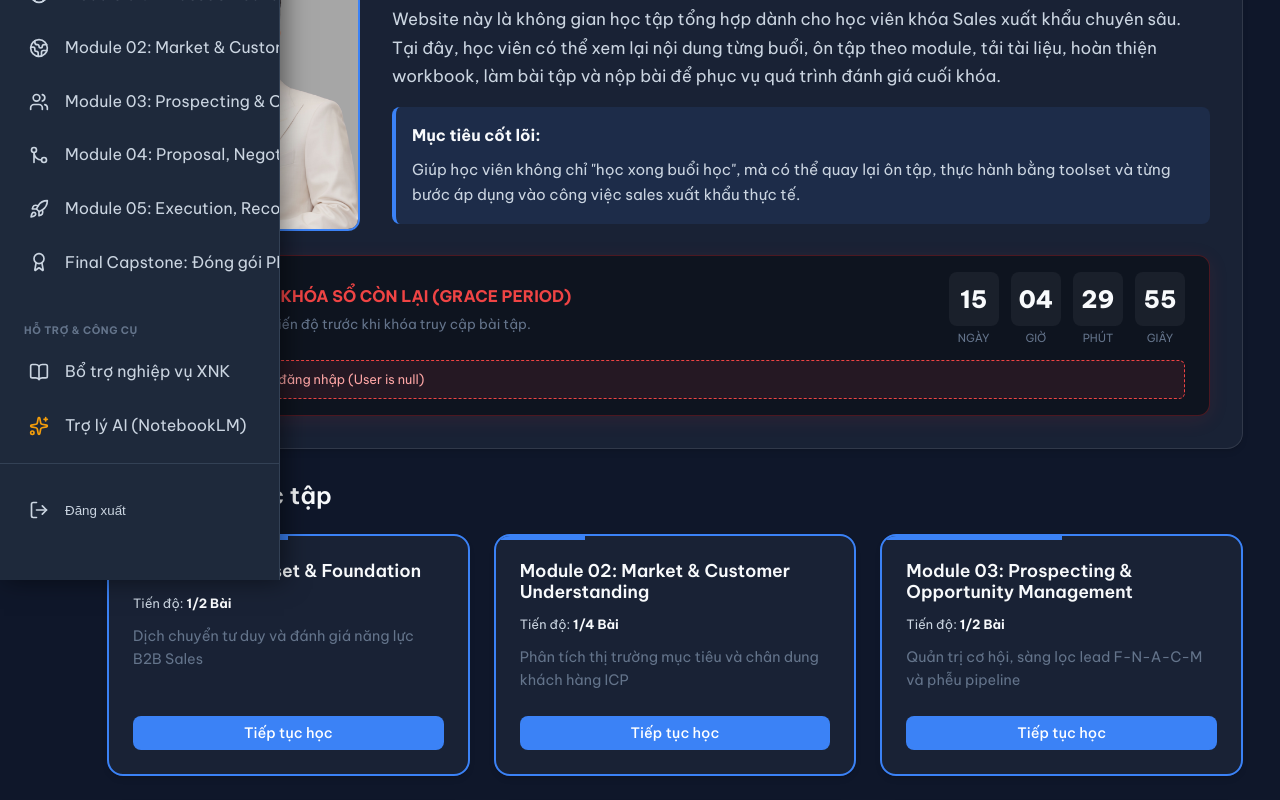
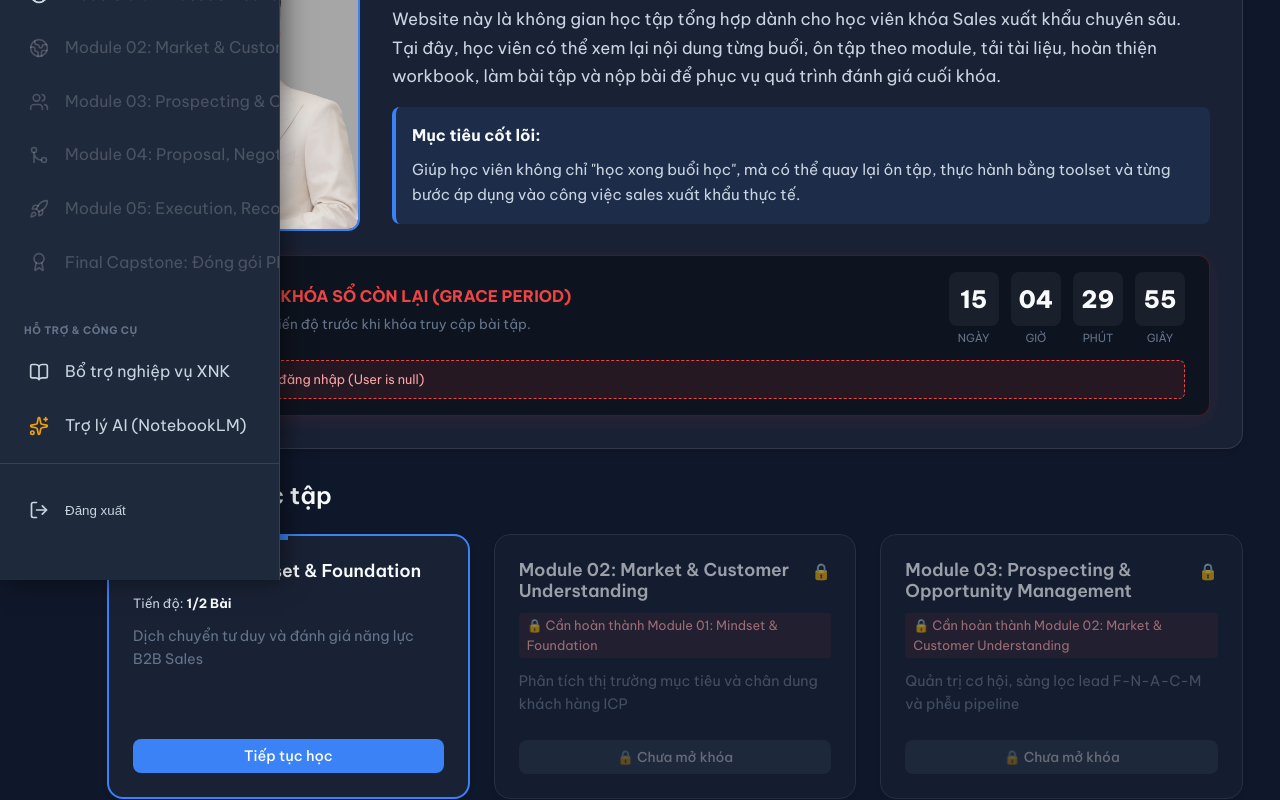
Before and after one commit to nhtrung11794/export-sales-hub, a Next.js app: page / in a window 1280 px wide. Shown: the part 220-1020 px from the top of the page. Built offline with nearby package versions, Linux system fonts and the light colour scheme; no server answers.

Commit message:
feat(gating): open all modules for students with prerequisite completion unlocking chain

```diff
--- a/src/app/(app)/page.tsx
+++ b/src/app/(app)/page.tsx
@@ -8,10 +8,12 @@ import { useModuleStore } from '@/store/useModuleStore';
 import { createClient } from '@/lib/supabase/client';
 import { Clock } from 'lucide-react';
 
+import { isModuleUnlocked, MODULE_PREREQUISITES } from '@/lib/moduleGating';
+
 export default function Dashboard() {
   const router = useRouter();
   const supabase = createClient();
-  const { getModuleData } = useModuleStore();
+  const { getModuleData, submissions } = useModuleStore();
 
   const [timeLeft, setTimeLeft] = useState<{ days: number, hours: number, mins: number, secs: number }>({ days: 0, hours: 0, mins: 0, secs: 0 });
   const [userName, setUserName] = useState<string>('Nhà xuất khẩu');
@@ -96,9 +98,14 @@ export default function Dashboard() {
     };
   }, [supabase]);
 
-  const hasData = (moduleId: import('@/store/useModuleStore').ModuleId) => {
-    const data = getModuleData(moduleId);
-    return data && Object.keys(data).length > 0;
+  const getModuleStatus = (storeId: import('@/store/useModuleStore').ModuleId) => {
+    const unlocked = isModuleUnlocked(storeId, submissions, isAdmin ? 'admin' : 'user');
+    if (!unlocked) return 'locked';
+    const sub = submissions[storeId];
+    if (sub?.is_locked || (sub?.form_data && Object.keys(sub.form_data).length > 0)) {
+      return 'completed';
+    }
+    return 'active';
   };
 
   const modules = [
@@ -108,7 +115,7 @@ export default function Dashboard() {
       name: 'Module 01: Mindset & Foundation',
       desc: 'Dịch chuyển tư duy và đánh giá năng lực B2B Sales',
       totalLessons: 2,
-      status: hasData('M01') ? 'completed' : 'active'
+      status: getModuleStatus('M01')
     },
     {
       id: 'm02',
@@ -116,7 +123,7 @@ export default function Dashboard() {
       name: 'Module 02: Market & Customer Understanding',
       desc: 'Phân tích thị trường mục tiêu và chân dung khách hàng ICP',
       totalLessons: 4,
-      status: hasData('M02') ? 'completed' : 'active'
+      status: getModuleStatus('M02')
     },
     {
       id: 'm03',
@@ -124,7 +131,7 @@ export default function Dashboard() {
       name: 'Module 03: Prospecting & Opportunity Management',
       desc: 'Quản trị cơ hội, sàng lọc lead F-N-A-C-M và phễu pipeline',
       totalLessons: 2,
-      status: hasData('M03') ? 'completed' : 'active'
+      status: getModuleStatus('M03')
     },
     {
       id: 'm04',
@@ -132,7 +139,7 @@ export default function Dashboard() {
       name: 'Module 04: Proposal, Negotiation & Safe Closing',
       desc: 'Yêu cầu P-B-T-P-C, chào giá TCO, Give-Take Bank và chốt deal',
       totalLessons: 4,
-      status: hasData('M04') ? 'completed' : 'active'
+      status: getModuleStatus('M04')
     },
     {
       id: 'm05',
@@ -140,7 +147,7 @@ export default function Dashboard() {
       name: 'Module 05: Execution, Recovery & Account Growth',
       desc: 'Internal SLA, Kanban điều phối, 5-Why CAPA và JBP tăng trưởng',
       totalLessons: 3,
-      status: hasData('M05') ? 'completed' : 'active'
+      status: getModuleStatus('M05')
     },
     {
       id: 'capstone',
@@ -148,7 +155,7 @@ export default function Dashboard() {
       name: 'Final Capstone: Đóng Gói Bộ 03 Playbook',
       desc: 'Rà soát 15 buổi M01–M05, tự phản biện deal và xuất bản 3 Playbook PDF',
       totalLessons: 1,
-      status: hasData('CAPSTONE') ? 'completed' : 'active'
+      status: getModuleStatus('CAPSTONE')
     },
   ];
 
@@ -352,8 +359,8 @@ export default function Dashboard() {
 
               <div style={{ fontSize: '0.8rem', color: 'var(--text-secondary)', marginBottom: '12px' }}>
                 {isLocked ? (
-                  <span style={{ display: 'inline-flex', alignItems: 'center', gap: '4px', background: 'rgba(255,255,255,0.05)', padding: '2px 8px', borderRadius: '4px', color: 'var(--text-muted)' }}>
-                    🔒 Sắp ra mắt
+                  <span style={{ display: 'inline-flex', alignItems: 'center', gap: '4px', background: 'rgba(239, 68, 68, 0.1)', padding: '2px 8px', borderRadius: '4px', color: '#fca5a5' }}>
+                    🔒 Cần hoàn thành {MODULE_PREREQUISITES[mod.storeId]?.prevName || 'Module trước'}
                   </span>
                 ) : (
                   <>Tiến độ: <strong style={{ color: 'var(--text-primary)' }}>{completedLessons}/{mod.totalLessons} Bài</strong></>
@@ -367,13 +374,14 @@ export default function Dashboard() {
               {isLocked ? (
                 <button
                   className="btn btn-secondary"
-                  style={{ width: '100%', fontSize: '0.9rem', padding: '8px', opacity: 0.6, cursor: 'not-allowed' }}
+                  style={{ width: '100%', fontSize: '0.85rem', padding: '8px', opacity: 0.6, cursor: 'not-allowed' }}
                   onClick={(e) => {
                     e.stopPropagation();
-                    alert('Module này đang được hoàn thiện và sẽ sớm mở trong các buổi học tiếp theo!');
+                    const prereq = MODULE_PREREQUISITES[mod.storeId];
+                    alert(`Bạn cần hoàn thành và nộp bài ${prereq?.prevName || 'Module trước'} để mở khóa ${mod.name}!`);
                   }}
                 >
-                  Chưa mở
+                  🔒 Chưa mở khóa
                 </button>
               ) : (
                 <button
--- a/src/components/layout/AppLayout.tsx
+++ b/src/components/layout/AppLayout.tsx
@@ -19,6 +19,9 @@ import {
   ChevronRight
 } from 'lucide-react';
 
+import { isModuleUnlocked, MODULE_PREREQUISITES } from '@/lib/moduleGating';
+import { ModuleId } from '@/store/useModuleStore';
+
 export default function AppLayout({ children }: { children: React.ReactNode }) {
   const pathname = usePathname();
   const router = useRouter();
@@ -31,7 +34,8 @@ export default function AppLayout({ children }: { children: React.ReactNode }) {
   const { fetchAllSubmissions, isLoading: isStoreLoading, submissions } = useModuleStore();
 
   const isUnlocked = (moduleId: string) => {
-    return true; // Cho phép truy cập toàn bộ module và Capstone Hub
+    if (moduleId === 'DASHBOARD' || moduleId === 'ADMIN') return true;
+    return isModuleUnlocked(moduleId as ModuleId, submissions, isAdmin ? 'admin' : 'user');
   };
 
   useEffect(() => {
@@ -228,7 +232,10 @@ export default function AppLayout({ children }: { children: React.ReactNode }) {
               );
             } else {
               // Module bị khóa
-              const alertMsg = 'Module này đang được hoàn thiện và sẽ sớm mở trong các buổi học tiếp theo!';
+              const prereq = MODULE_PREREQUISITES[item.id as ModuleId];
+              const alertMsg = prereq?.prevName
+                ? `Bạn cần hoàn thành và nộp bài ${prereq.prevName} để mở khóa ${item.name}!`
+                : 'Module này đang tạm khóa.';
 
               return (
                 <div key={item.path} onClick={() => alert(alertMsg)} style={sharedStyle} title={!isHovered ? item.name : undefined}>
--- /dev/null
+++ b/src/lib/moduleGating.ts
@@ -0,0 +1,62 @@
+import { ModuleId } from '@/store/useModuleStore';
+
+export const MODULE_PREREQUISITES: Record<ModuleId, { prevId: ModuleId | null; prevName: string }> = {
+  M01: { prevId: null, prevName: '' },
+  M02: { prevId: 'M01', prevName: 'Module 01: Mindset & Foundation' },
+  M03: { prevId: 'M02', prevName: 'Module 02: Market & Customer Understanding' },
+  M04: { prevId: 'M03', prevName: 'Module 03: Prospecting & Opportunity Management' },
+  M05: { prevId: 'M04', prevName: 'Module 04: Proposal, Negotiation & Safe Closing' },
+  CAPSTONE: { prevId: 'M05', prevName: 'Module 05: Execution, Recovery & Account Growth' },
+};
+
+export function isModuleUnlocked(
+  targetModuleId: ModuleId,
+  submissions: Record<string, any>,
+  role?: string
+): boolean {
+  // Admin luôn có quyền truy cập toàn bộ
+  if (role === 'admin') return true;
+
+  switch (targetModuleId) {
+    case 'M01':
+      return true; // Luôn mở cho mọi học viên
+
+    case 'M02': {
+      const m01 = submissions?.M01;
+      const m01Data = m01?.form_data || {};
+      const hasGoal = Boolean(m01Data.goal_90_days || m01Data.goals_90_days || m01Data.mad_libs);
+      return Boolean(m01?.is_locked || (m01 && hasGoal));
+    }
+
+    case 'M03': {
+      const m02 = submissions?.M02;
+      const m02Data = m02?.form_data || {};
+      const hasMarket = Boolean(m02Data.target_market && m02Data.route_to_market);
+      return Boolean(m02?.is_locked || (m02 && hasMarket));
+    }
+
+    case 'M04': {
+      const m03 = submissions?.M03;
+      const m03Data = m03?.form_data || {};
+      const hasQual = Boolean(m03Data.b07_qualification || m03Data.qualification_score || m03Data.leads);
+      return Boolean(m03?.is_locked || (m03 && hasQual));
+    }
+
+    case 'M05': {
+      const m04 = submissions?.M04;
+      const m04Data = m04?.form_data || {};
+      const hasClosing = Boolean(m04Data.b12_closing?.selected_payment_method || m04Data.selected_payment_method || m04Data.b12_closing?.safe_order_checklist);
+      return Boolean(m04?.is_locked || (m04 && hasClosing));
+    }
+
+    case 'CAPSTONE': {
+      const m05 = submissions?.M05;
+      const m05Data = m05?.form_data || {};
+      const hasExecution = Boolean(m05Data.b15_growth?.growth_objective || m05Data.b13_execution?.milestones || m05Data.b14_recovery?.bad_news_email);
+      return Boolean(m05?.is_locked || (m05 && hasExecution));
+    }
+
+    default:
+      return true;
+  }
+}
```
